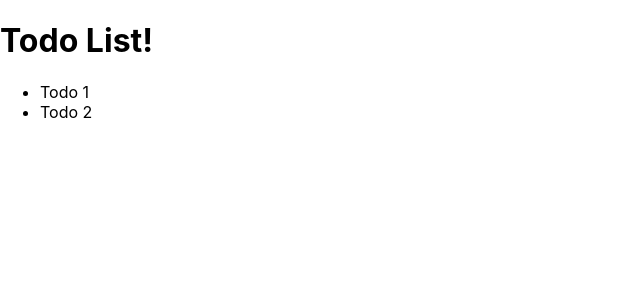
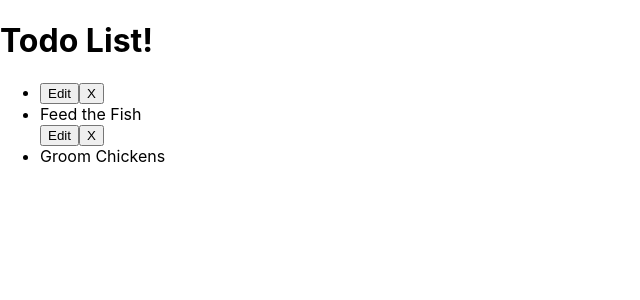
Before and after one commit to Theseus33/React-ToDo, a React (Create React App) app: page / in a window 1280 px wide. Shown: the top 300 px of the page, without its empty margins (0-640 px from the left). Built offline with nearby package versions, Linux system fonts and the light colour scheme.

Commit message:
create sameple list via props

```diff
--- /dev/null
+++ b/src/Todo.js
@@ -0,0 +1,15 @@
+import React, { Component } from 'react';
+
+class Todo extends Component {
+    render() {
+        return (
+            <div>
+                <button>Edit</button>
+                <button>X</button>
+                <li>{this.props.task}</li>
+            </div>
+        )
+    }
+}
+
+export default Todo;
--- a/src/TodoList.js
+++ b/src/TodoList.js
@@ -1,19 +1,22 @@
 import React, { Component } from 'react';
+import Todo from "./Todo";
 
 class TodoList extends Component {
     constructor(props) {
         super(props);
-        this.state = { todos: [] };
+        this.state = { todos: [{ task: "Feed the Fish" }, { task: "Groom Chickens" }] };
     }
     render() {
+        const todos = this.state.todos.map(todo => {
+            return <Todo task={todo.task} />;
+        });
         return (
-            <div>
+            < div >
                 <h1>Todo List!</h1>
                 <ul>
-                    <li> Todo 1</li>
-                    <li> Todo 2</li>
+                    <li> {todos}</li>
                 </ul>
-            </div>
+            </div >
         )
     }
 }
```
